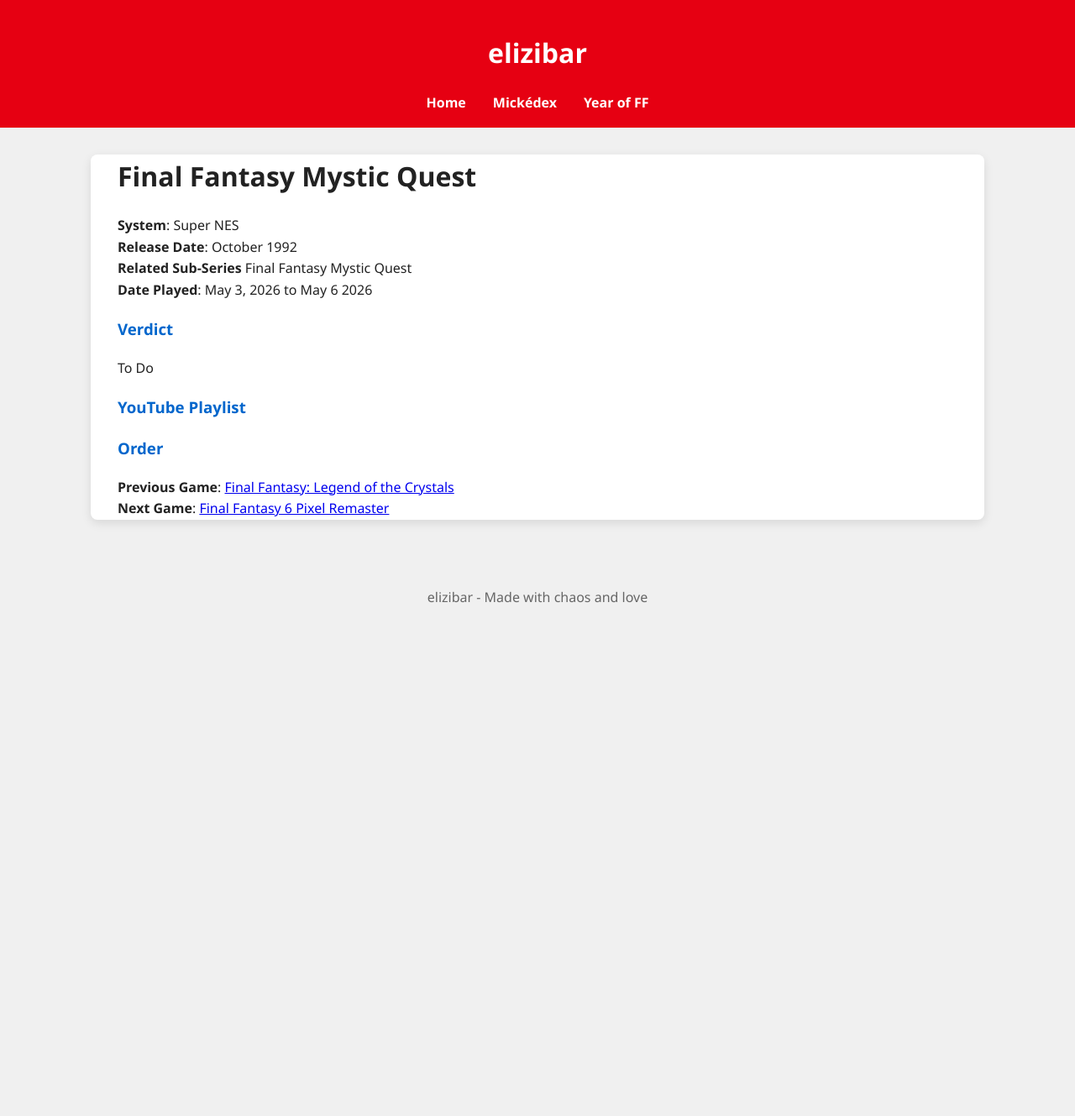
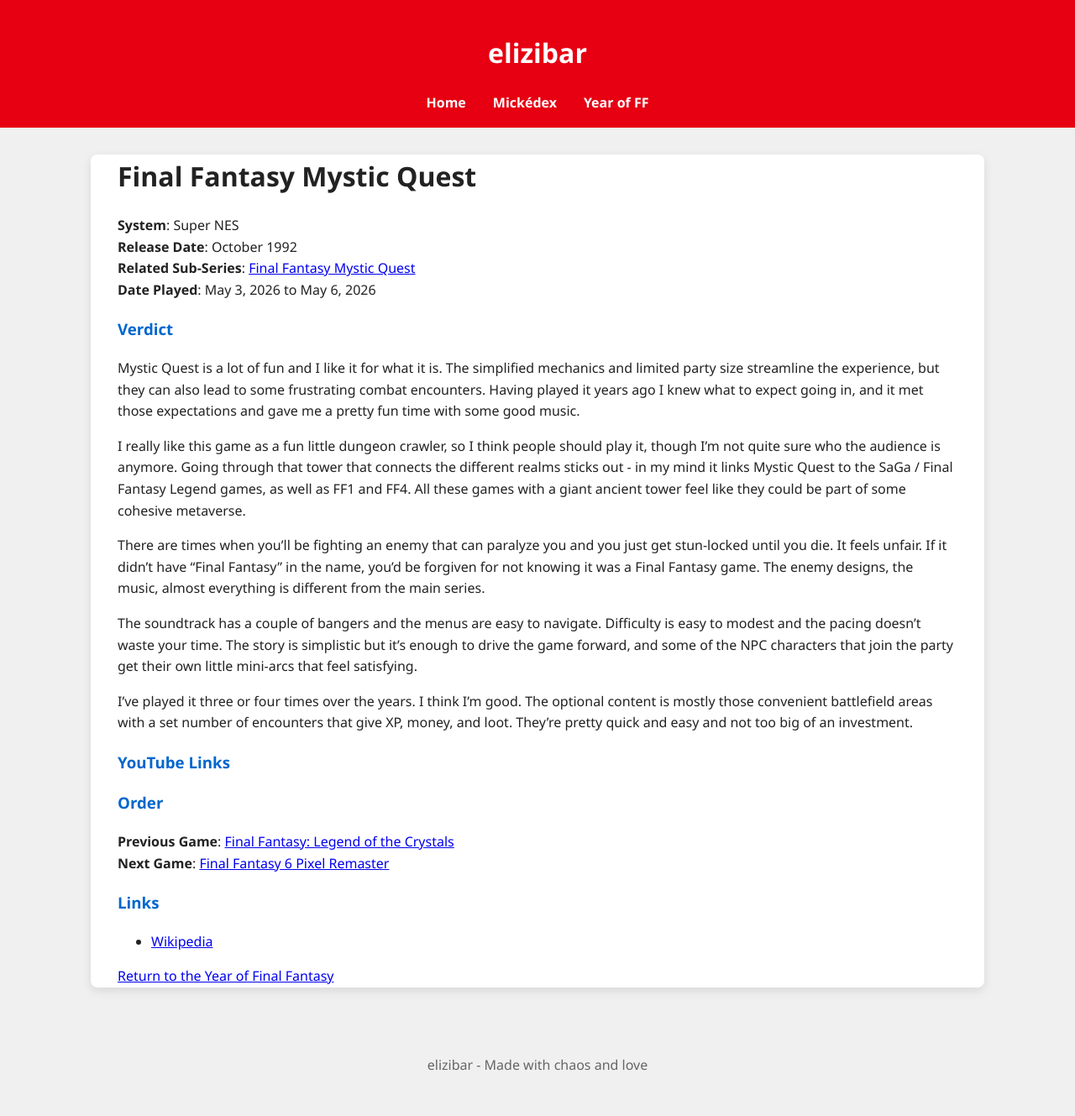
Before and after one commit to elizibar/elizibar.github.io, a Jekyll site: the page built from yearoffinalfantasy/FFMQ/ffmq.md, in a window 1280 px wide. Shown: the whole page at 84% size. Built offline with Jekyll 4.4.1, drawn with Linux system fonts in a browser that asks for light colours; before the commit the page ends 900 px from its top, so only the background shows below that.

Commit message:
Update ffmq.md

```diff
--- a/yearoffinalfantasy/FFMQ/ffmq.md
+++ b/yearoffinalfantasy/FFMQ/ffmq.md
@@ -6,16 +6,31 @@
 
 # Final Fantasy Mystic Quest
 
-**System**:  Super NES
-**Release Date**:  October 1992
-**Related Sub-Series**  Final Fantasy Mystic Quest
-**Date Played**:  May 3, 2026 to May 6 2026
+**System**: Super NES
+**Release Date**: October 1992
+**Related Sub-Series**: [Final Fantasy Mystic Quest](/yearoffinalfantasy/ffmqseries/)
+**Date Played**: May 3, 2026 to May 6, 2026
 
 ### Verdict
-To Do
 
-### YouTube Playlist
+Mystic Quest is a lot of fun and I like it for what it is. The simplified mechanics and limited party size streamline the experience, but they can also lead to some frustrating combat encounters. Having played it years ago I knew what to expect going in, and it met those expectations and gave me a pretty fun time with some good music.
+
+I really like this game as a fun little dungeon crawler, so I think people should play it, though I'm not quite sure who the audience is anymore. Going through that tower that connects the different realms sticks out - in my mind it links Mystic Quest to the SaGa / Final Fantasy Legend games, as well as FF1 and FF4. All these games with a giant ancient tower feel like they could be part of some cohesive metaverse.
+
+There are times when you'll be fighting an enemy that can paralyze you and you just get stun-locked until you die. It feels unfair. If it didn't have "Final Fantasy" in the name, you'd be forgiven for not knowing it was a Final Fantasy game. The enemy designs, the music, almost everything is different from the main series.
+
+The soundtrack has a couple of bangers and the menus are easy to navigate. Difficulty is easy to modest and the pacing doesn't waste your time. The story is simplistic but it's enough to drive the game forward, and some of the NPC characters that join the party get their own little mini-arcs that feel satisfying.
+
+I've played it three or four times over the years. I think I'm good. The optional content is mostly those convenient battlefield areas with a set number of encounters that give XP, money, and loot. They're pretty quick and easy and not too big of an investment.
+
+### YouTube Links
 
 ### Order
-**Previous Game**:  [Final Fantasy: Legend of the Crystals](/yearoffinalfantasy/ff5loc/)
-**Next Game**:  [Final Fantasy 6 Pixel Remaster](/yearoffinalfantasy/ff6pr/)
+**Previous Game**: [Final Fantasy: Legend of the Crystals](/yearoffinalfantasy/ff5loc/)
+**Next Game**: [Final Fantasy 6 Pixel Remaster](/yearoffinalfantasy/ff6pr/)
+
+### Links
+
+- [Wikipedia](https://en.wikipedia.org/wiki/Final_Fantasy:_Mystic_Quest)
+
+[Return to the Year of Final Fantasy](/yearoffinalfantasy/)
```
